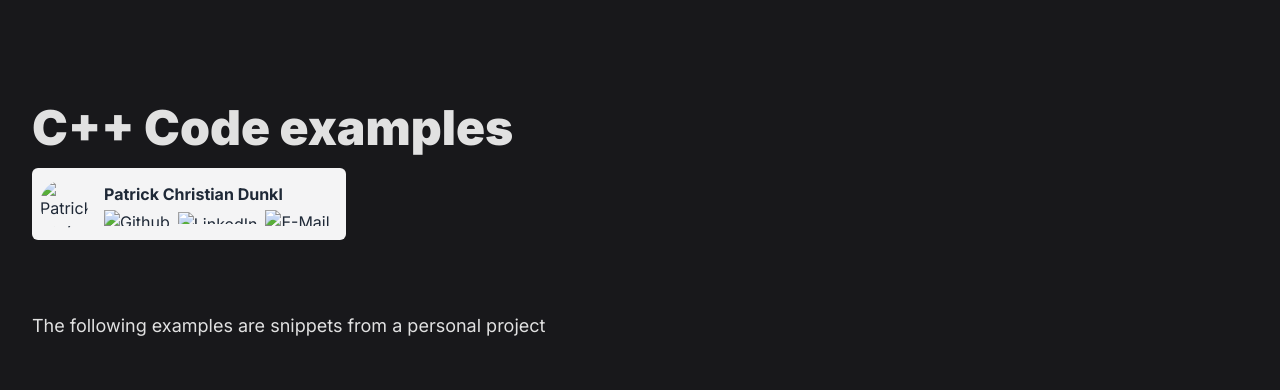
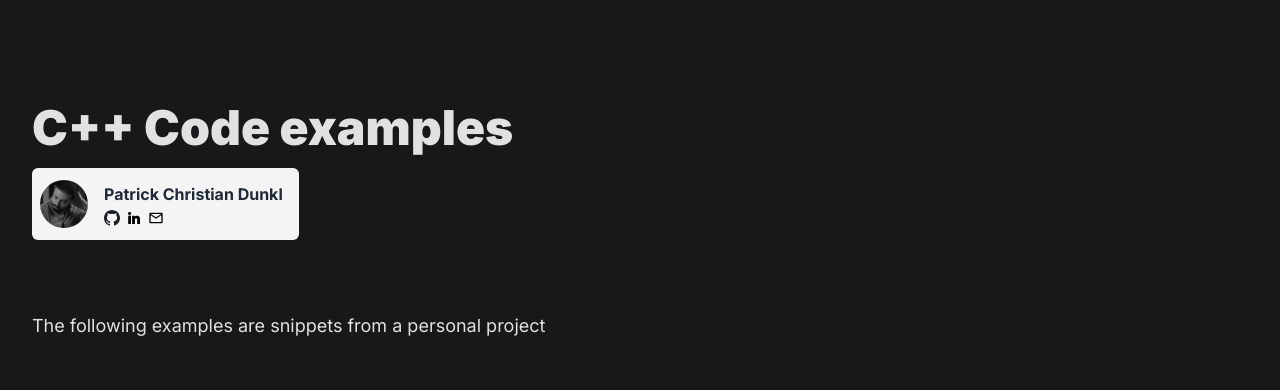
Before and after one commit to pDunkl/codeexamples, a plain HTML site: page index.html in a window 1280 px wide. Shown: the top 390 px of the page. Drawn offline with Linux system fonts and the light colour scheme; the site is published under a folder, as on GitHub Pages, so addresses that start at the root find nothing.

Commit message:
Update index.html

```diff
--- a/index.html
+++ b/index.html
@@ -14,19 +14,19 @@
         <h1 class="text-5xl	font-black mt-8">C++ Code examples</h1>
         <div class="bg-zinc-100 inline-flex gap-4 mt-4 p-3 pl-2 pr-4 rounded-md items-center text-gray-800">
           <div class="rounded-full w-12 h-12 overflow-hidden">
-            <img src="/profile.jpg" alt="Patrick Christian Dunkl" class="object-cover w-full h-full" />
+            <img src="./profile.jpg" alt="Patrick Christian Dunkl" class="object-cover w-full h-full" />
           </div>
           <div>
             <div class="text-base font-bold">Patrick Christian Dunkl</div>
             <div class="flex items-center gap-2 mt-1">
               <a href="https://github.com/pdunkl" target="_blank">
-                <img src="/github.svg" alt="Github" class="h-4" />
+                <img src="./github.svg" alt="Github" class="h-4" />
               </a>
               <a href="https://www.linkedin.com/in/patrick-christian-dunkl-22b38a2bb/" target="_blank">
-                <img src="/linkedin.svg" alt="LinkedIn" class="h-3" />
+                <img src="./linkedin.svg" alt="LinkedIn" class="h-3" />
               </a>
               <a href="mailto:patrickdunkl92@gmail.com" target="_blank">
-                <img src="/mail.svg" alt="E-Mail" class="h-4" />
+                <img src="./mail.svg" alt="E-Mail" class="h-4" />
               </a>
             </div>
           </div>
```
